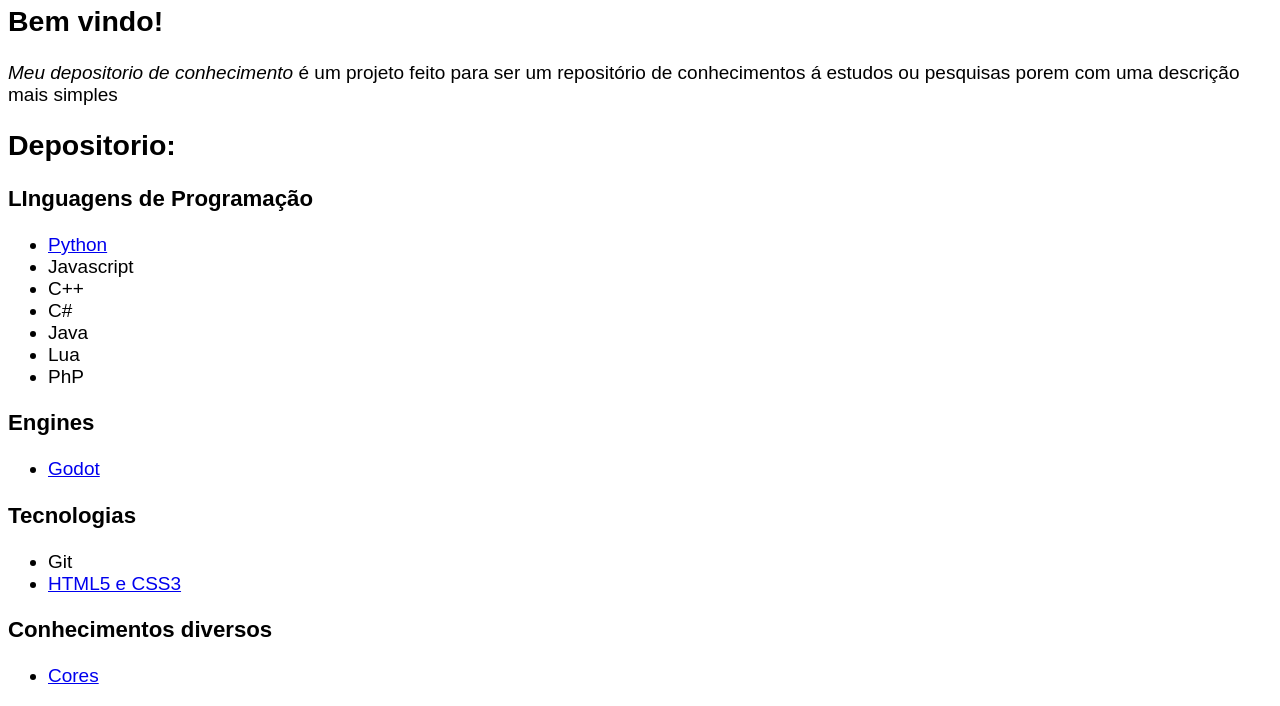
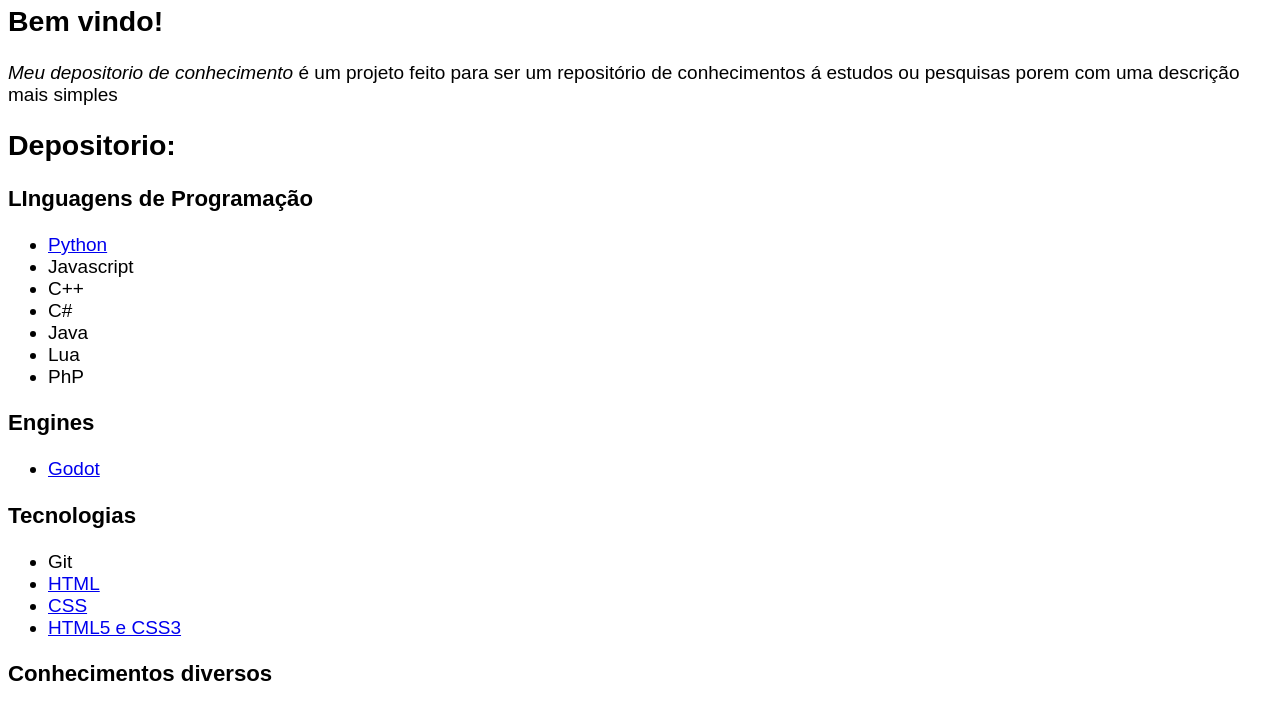
Before and after one commit to fjoao9744/Repositorio-de-conhecimento, a plain HTML site: page index.html in a window 1280 px wide. Shown: the part 89-795 px from the top of the page. Drawn offline with Linux system fonts and the light colour scheme.

Commit message:
Update index.html

```diff
--- a/index.html
+++ b/index.html
@@ -37,6 +37,9 @@
     <h3>Tecnologias</h3>
     <ul>
         <li>Git</li>
+        <li><a href="HTML/HTML.html" target=_self" rel="next"">HTML</a></li>
+        <li><a href="CSS/CSS.html" target="_self" rel="next">CSS</a></li>
+
         <li><a href="HTML-CSS/HTML-CSS.html" target="_self" rel="next">HTML5 e CSS3</a>
     </ul>
 
```
